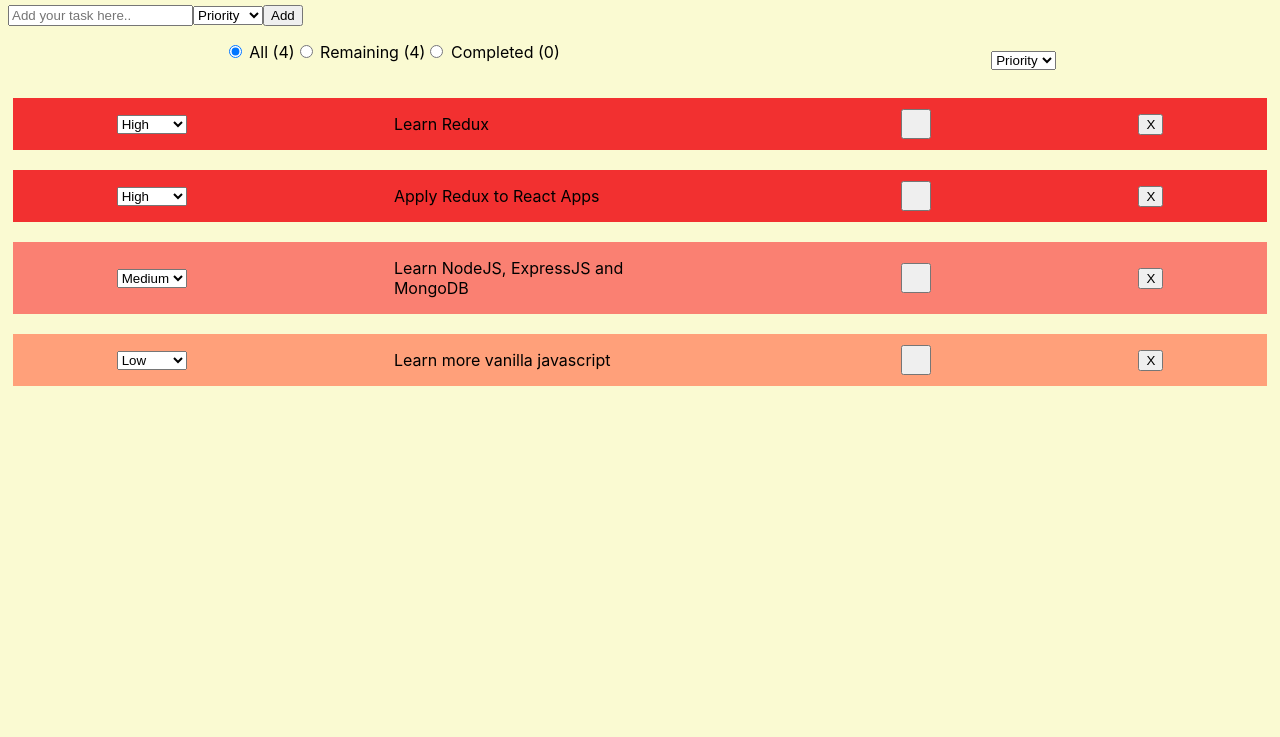
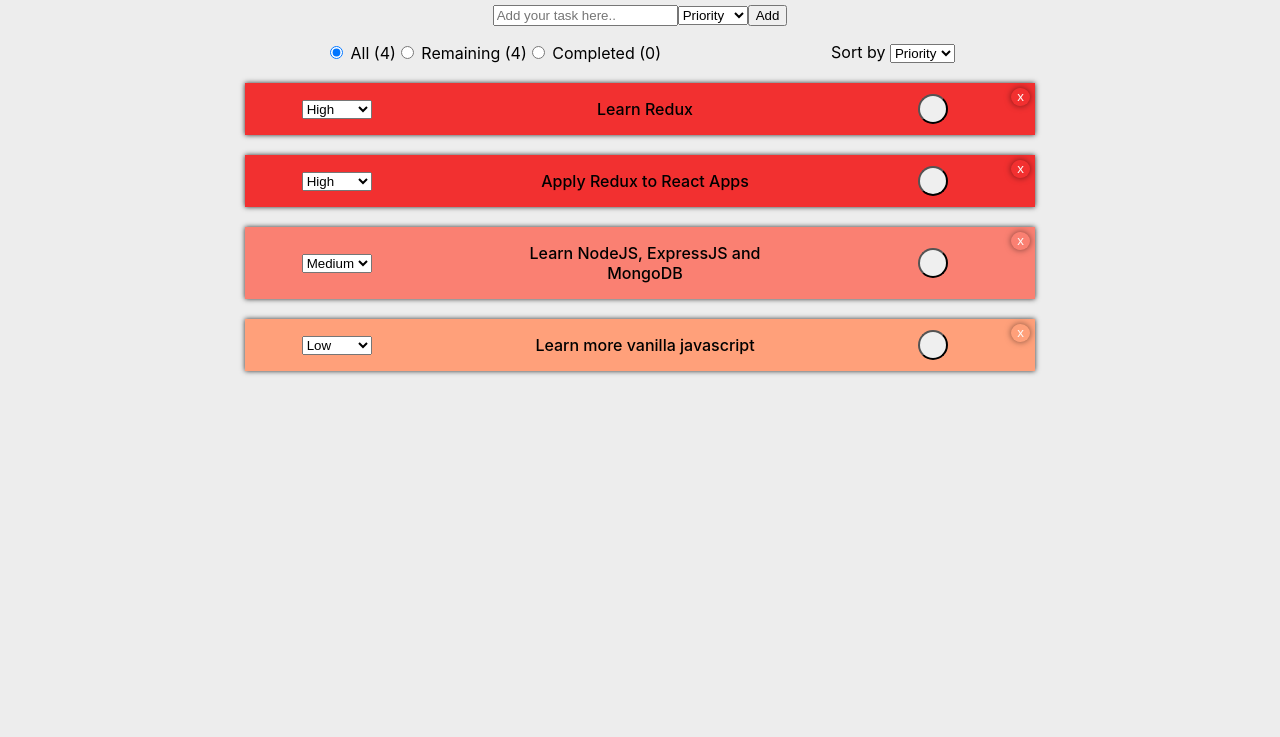
Before and after one commit to icybears/TODO-App, a React app: page / in a window 1280 px wide. Shown: the part 63-800 px from the top of the page. Built offline with nearby package versions, Linux system fonts and the light colour scheme.

Commit message:
UI improvement and css changes

```diff
--- a/app/app.css
+++ b/app/app.css
@@ -1,16 +1,32 @@
 body{
-    background-color:lightgoldenrodyellow;
     font-family: -apple-system,BlinkMacSystemFont,"Segoe UI",Roboto,Oxygen-Sans,Ubuntu,Cantarell,"Helvetica Neue",sans-serif;
+    background-color:rgb(237, 237, 237);
+
+}
+#root{
+min-width:315px;
+max-width:800px;
+margin: 0 auto;
+}
+h1{
+    font-weight:400;
+    text-align:center;
 }
 .task{
     position:relative;
     margin:20px 5px;
+    box-shadow: 0 0 5px rgba(0,0,0,0.8);
+
 }
 
 .row{
     display: flex;
     justify-content: space-around;
     align-items: center;
+}
+.task .row{
+  padding-right:30px;
+    box-sizing: content-box;
 }
 
 .task #complete {
@@ -22,6 +38,7 @@
 .task #complete span{
     position:relative;
     top:-5px;
+    left:-3px;
 }
 .verify{
     position:absolute;
@@ -33,10 +50,61 @@
     justify-content: center;
     align-items:center;
     z-index:2;
+    background-color:rgba(0,0,0,0.4);
+
 }
 .verify > div{
-background-color:lightgreen;
+background-color:rgb(237, 237, 237);
+width:150px;
+text-align:center;
+box-shadow:0 0 8px rgba(0,0,0,0.8);
+
 }
-.row p {
+.verify button{
+    width:50%;
+    outline: none;
+    border: none;
+    cursor: pointer;
+}
+.verify button:active{
+    box-shadow: inset 0 0 5px rgba(0,0,0,0.8);
+}
+.verify button:nth-of-type(1){
+    background-color:rgb(221, 121, 117);
+}
+.verify button:nth-of-type(2){
+    background-color:lightgray;
+}
+
+.task p {
+    padding:0 10px;
     width:300px;
+    text-align:center;
+    font-weight: 500;
 }
+label{
+    cursor: pointer;
+}
+#complete{
+    min-width:30px;
+    border-radius:50%;
+    outline: none;
+    cursor: pointer;
+}
+#delete{
+    background-color:inherit;
+    outline: none;
+    border: none;
+    position:absolute;
+    top:5px;
+    right:5px;
+    border-radius:50%;
+    box-shadow: 0 0 6px rgba(0,0,0,0.5);
+    cursor: pointer;
+    color:rgb(252, 250, 249);
+    padding-bottom:2px;
+
+}
+form{
+    text-align:center;
+}
--- a/app/components/Filter.js
+++ b/app/components/Filter.js
@@ -3,21 +3,21 @@
 const Filter = (props) => {
     const {filter, changeFilter, tasksCount} = props;
     return (
-        <div>
-            <form>
+        <div id="filter">
+            <div className="row">
                 <label><input type="radio" name="Filter" value="all"
                         checked={filter==='all'? true: false}
                         onChange={changeFilter.bind(null, 'all')}
-                        /> All ({tasksCount("all")})</label>
+                        />&nbsp;All&nbsp;({tasksCount("all")})</label>
                 <label><input type="radio" name="Filter" value="uncompleted"
                         checked={filter==='uncompleted'? true: false}
                         onChange={changeFilter.bind(null, 'uncompleted')}
-                        /> Remaining ({tasksCount("uncompleted")})</label>
+                        />&nbsp;Remaining&nbsp;({tasksCount("uncompleted")})</label>
                 <label><input type="radio" name="Filter" value="completed"
                         checked={filter==='completed'? true: false}
                         onChange={changeFilter.bind(null, 'completed')}
-                        /> Completed ({tasksCount("completed")})</label>
-            </form>
+                        />&nbsp;Completed&nbsp;({tasksCount("completed")})</label>
+            </div>
         </div>
     );
 };
--- a/app/components/Sort.js
+++ b/app/components/Sort.js
@@ -7,12 +7,12 @@
     render(){
         const sortBy = this.props.sortBy;
         return (
-            <div>
-                <select value={sortBy} onChange={this.handleChange} >
+            <div id="sort">
+                <label>Sort by <select value={sortBy} onChange={this.handleChange} >
                     <option value="priority">Priority</option>
                     <option value="recent">Recent</option>
                     <option value="oldest">Oldest</option>
-                </select>
+                </select></label>
             </div>
         );
     }
--- a/app/components/Task.js
+++ b/app/components/Task.js
@@ -28,7 +28,7 @@
         <div className="task">
             <div className="row"
                 style={!isComplete ? {backgroundColor: bgColor[priority]}
-                                  : {backgroundColor: 'lightgrey'}
+                                  : {backgroundColor: 'rgb(104, 104, 104)'}
                 }>
                 <TaskPriority  desc={desc} priority={priority}
                            changeTaskPriority={changeTaskPriority}
@@ -36,7 +36,7 @@
                 <p>{desc}</p>
                 <button id="complete" onClick={this.handleComplete}>{isComplete ? <span>&#10004;</span>: <span></span>}</button>
                 <button id="delete"
-             onClick={this.handleDel}>X</button>
+             onClick={this.handleDel}>x</button>
             </div>
 
         </div>
--- a/app/index.html
+++ b/app/index.html
@@ -1,6 +1,7 @@
 <html>
 <head>
     <meta charset='utf-8' />
+    <meta name="viewport" content="width=device-width, initial-scale=1.0">
     <title>Todo App</title>
 </head>
 <body>
```
